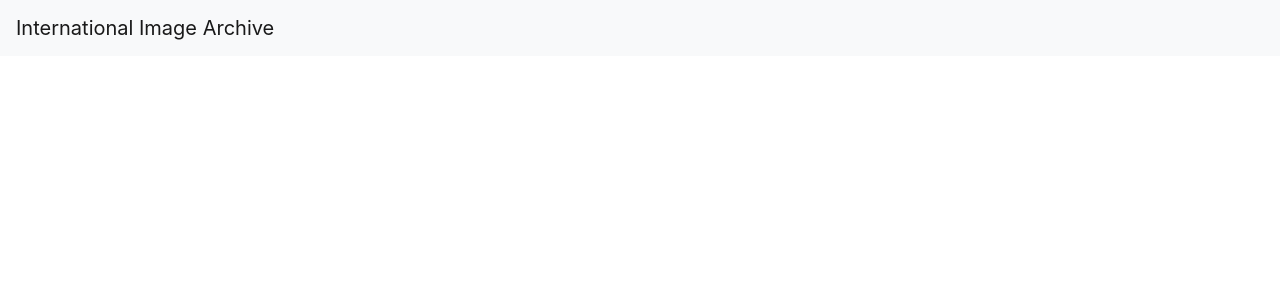
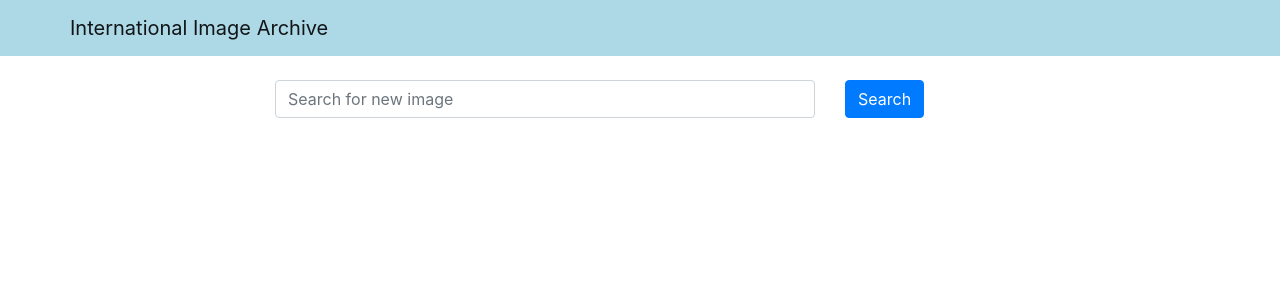
Before and after one commit to franco3x/practical_full_stack_web_dev, a React (Create React App) app in the folder images_gallery/frontend/: page / in a window 1280 px wide. Shown: the top 300 px of the page. Built offline with nearby package versions, Linux system fonts and the light colour scheme.

Commit message:
added search bar and button. adjusted navbar

```diff
--- a/images_gallery/frontend/src/App.js
+++ b/images_gallery/frontend/src/App.js
@@ -1,10 +1,12 @@
 import 'bootstrap/dist/css/bootstrap.min.css';
 import Header from './components/Header';
+import Search from './components/Search';
 
 function App() {
   return (
     <div className="App">
-      <Header title="International Image Archive"/>
+      <Header title="International Image Archive" />
+      <Search />
     </div>
   );
 }
--- a/images_gallery/frontend/src/components/Header.js
+++ b/images_gallery/frontend/src/components/Header.js
@@ -1,10 +1,16 @@
 import React from 'react';
-import { Navbar } from 'react-bootstrap';
+import { Navbar, Container } from 'react-bootstrap';
+
+const navbarStyle = {
+    backgroundColor: 'lightblue'
+};
 
 const Header = ({title}) => {
     return (
-        <Navbar bg="light" data-bs-theme="light">
-            <Navbar.Brand href="/">{title}</Navbar.Brand>
+        <Navbar style={navbarStyle} data-bs-theme="light">
+            <Container>
+                <Navbar.Brand href="/">{title}</Navbar.Brand>
+            </Container>
         </Navbar>
     )
 };
--- /dev/null
+++ b/images_gallery/frontend/src/components/Search.js
@@ -0,0 +1,28 @@
+import React from "react";
+import Container from "react-bootstrap/Container";
+import Row from "react-bootstrap/Row";
+import Col from "react-bootstrap/Col";
+import { Form, Button } from "react-bootstrap";
+
+const Search = () => {
+  return (
+    <Container className="mt-4">
+      <Row className="justify-content-center">
+        <Col xs={12} md={8}>
+          <Form>
+            <Row>
+              <Col xs={9}>
+                <Form.Control placeholder="Search for new image" />
+              </Col>
+              <Col>
+                <Button variant="primary" type="submit">Search</Button>
+              </Col>
+            </Row>
+          </Form>
+        </Col>
+      </Row>
+    </Container>
+  );
+};
+
+export default Search;
```
